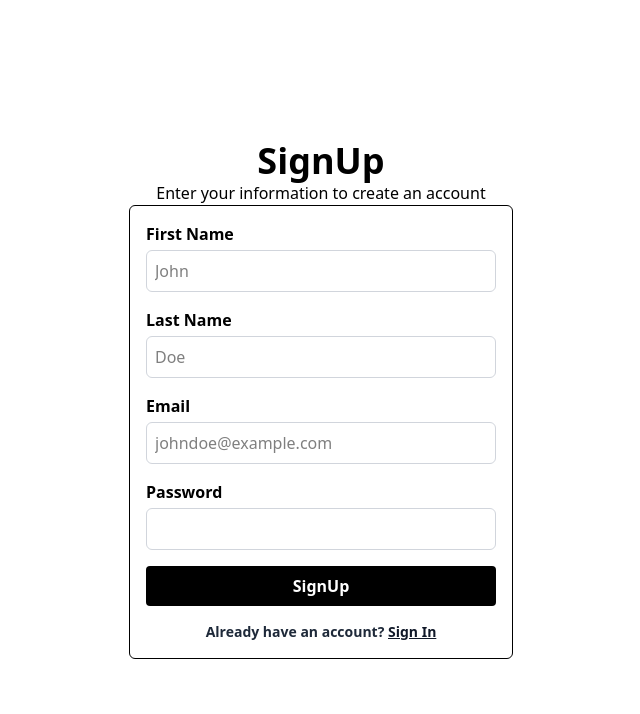
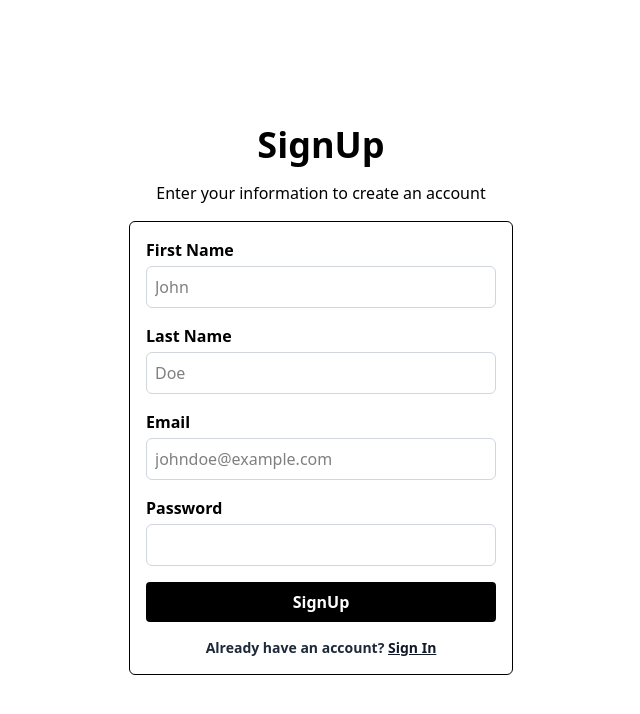
Before and after one commit to arynch24/Paytm-Clone, a React (Vite) app in the folder frontend/: page /send in a window 1280 px wide. Shown: the top 714 px of the page, without its empty margins (319-959 px from the left). Built offline with nearby package versions, Linux system fonts and the light colour scheme.

Commit message:
Refactor SignUp page layout and styles

```diff
--- a/frontend/src/pages/SignUp.jsx
+++ b/frontend/src/pages/SignUp.jsx
@@ -3,9 +3,9 @@
 
 const SignUp = () => {
     return (
-        <div className='h-screen text-center flex flex-col items-center justify-center'>
-            <h1 className='text-4xl font-bold'>SignUp</h1>
-            <p>Enter your information to create an account</p>
+        <div className='h-screen text-center flex flex-col items-center justify-center '>
+            <h1 className='text-4xl font-bold mb-4' >SignUp</h1>
+            <p className='mb-4 text-md'>Enter your information to create an account</p>
 
             <div className="w-full max-w-sm border rounded-md p-4">
                 <div className="flex justify-center items-center">
```
